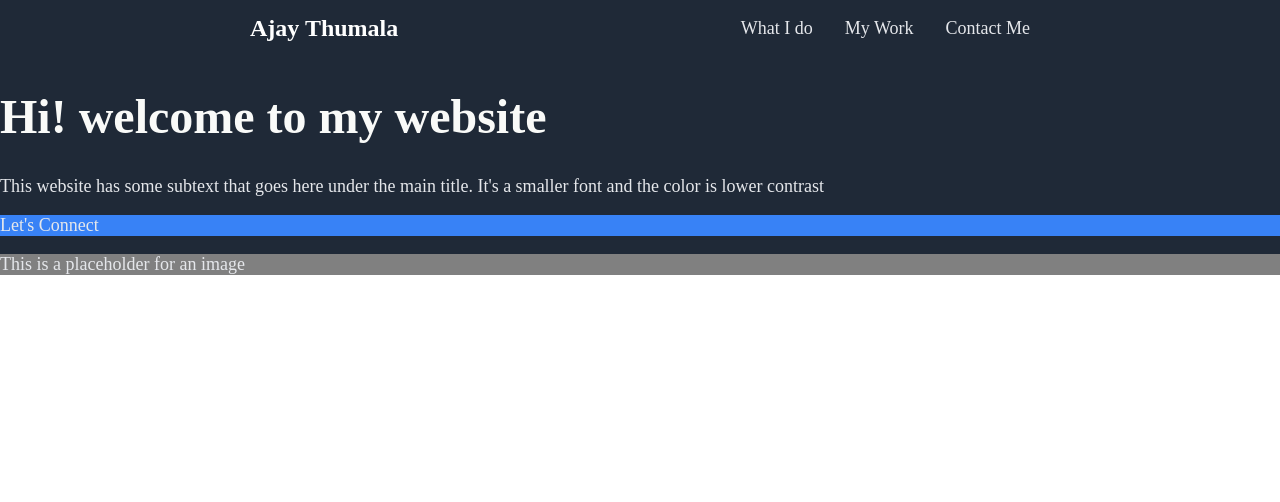
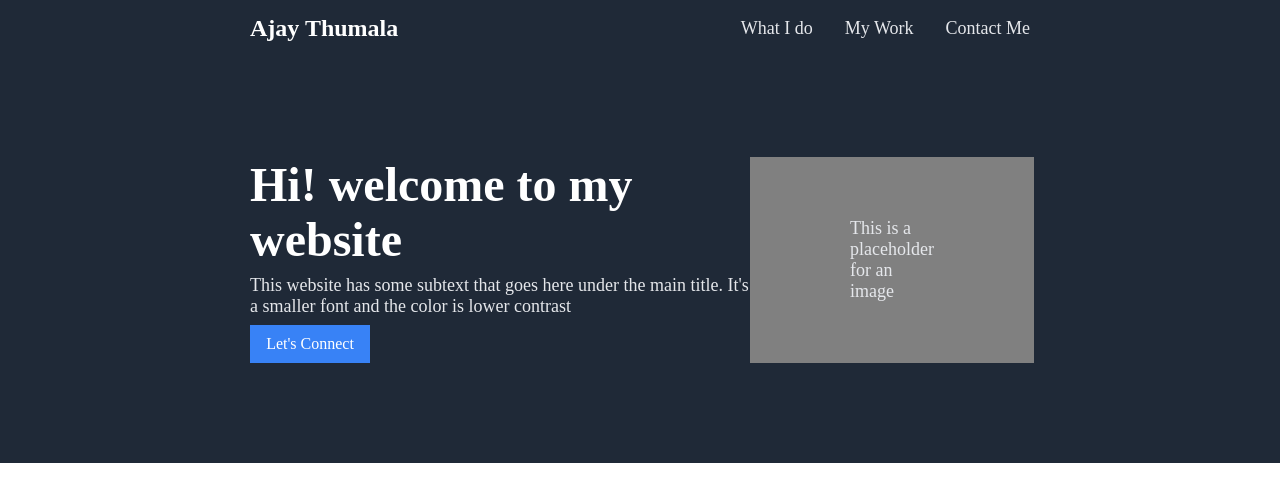
Before and after one commit to ajaythumala/odin-landing-page, a plain HTML site: page index.html in a window 1280 px wide. Drawn offline with Linux system fonts and the light colour scheme.

Commit message:
Format header-content in arrangement and style

```diff
--- a/index.html
+++ b/index.html
@@ -20,10 +20,10 @@
 
         <div class ="header-content">
             <div class = "left">
-                <h1>Hi! welcome to my website</h1>
+                <div class = "heading">Hi! welcome to my website</div>
                 <p>This website has some subtext that goes here under the main title. It's a smaller font and the color is lower contrast</p>
                 <div id="button">
-                    <p>Let's Connect</p>
+                    Let's Connect
                 </div>
             </div>
             <div class = "right">
--- a/style.css
+++ b/style.css
@@ -4,38 +4,16 @@ body {
 
 .hero-header {
     background-color: #1F2937;
+    display: flex;
+    flex-direction: column;
 }
 
-p {
-    font-size: 18px;
-}
-
-.hero-header h1 {
-    font-size: 48px;
-}
-
-.hero-header h1, h2 {
-    color: #F9FAF8;
-}
-
-.hero-header p {
-    color: #E5E7EB;
-}
-
-#button {
-    background-color: #3882F6;
-}
-
-.header-content .right {
-    background-color: gray;
-}
-
-.navigation {
-    display: flex;
-    align-items:center;
-    color: white;
-    justify-content: space-between;
-    /* border: 2px solid red; */
+.logo {
+    font-size: 24px;
+    font-weight: 900;
+    margin-left: 250px;
+    /* border: 2px solid green; */
+    padding: 0;
 }
 
 .navigation ul{
@@ -50,10 +28,72 @@ p {
     padding: 0;
 }
 
-.logo {
-    font-size: 24px;
+.hero-header p {
+    color: #E5E7EB;
+    font-size: 18px;
+    /* border: 2px solid red; */
+    margin: 0;
+}
+
+.header-content {
+    display: flex;
+    justify-content: space-between;
+    margin-top: 100px;
+    /* border: 2px solid red; */
+    margin-bottom: 100px;
+}
+
+.header-content .left {
+    margin-left: 250px;
+    display: flex;
+    flex-direction: column;
+    flex:1;
+    gap: 8px;
+
+}
+
+.header-content .right {
+    background-color: gray;
+    margin-right: 250px;
+}
+
+.heading {
+    color: white;
+    font-size: 48px;
     font-weight: 900;
-    margin-left: 250px;
+    width: 400px;
+    /* border: 2px solid red; */
+    padding-bottom: 0px;
+}
+
+.left p {
+    width: 500px;
     /* border: 2px solid green; */
-    padding: 0;
+    margin: 0;
 }
+
+.right {
+    display: flex;
+    justify-content: center;
+    align-items: center;
+    padding-left: 100px;
+    padding-right: 100px;
+}
+
+#button {
+    background-color: #3882F6;
+    display: flex;
+    justify-content: center;
+    align-items: center;
+    color: white;
+    width: 100px;
+    padding: 10px;
+}
+
+.navigation {
+    display: flex;
+    align-items:center;
+    color: white;
+    justify-content: space-between;
+    /* border: 2px solid red; */
+}
```
